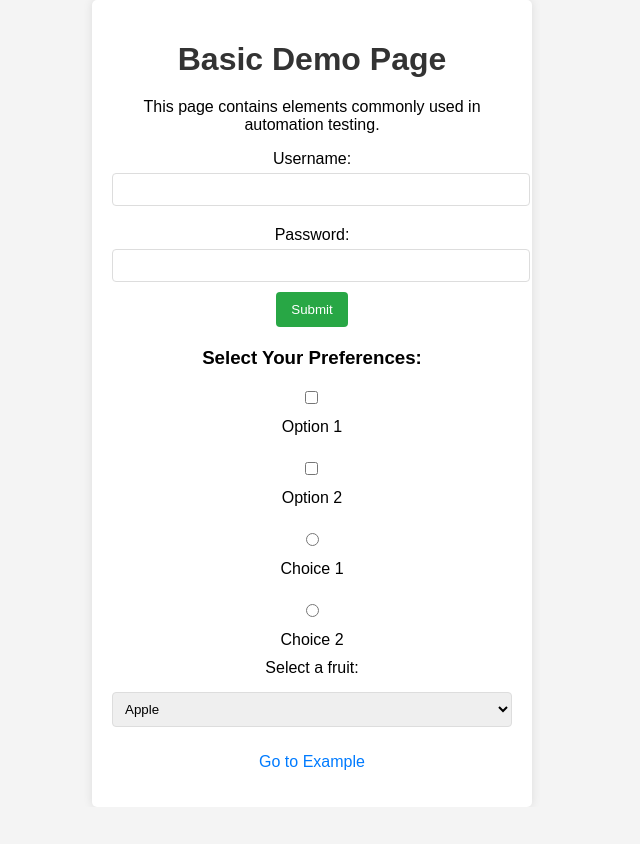
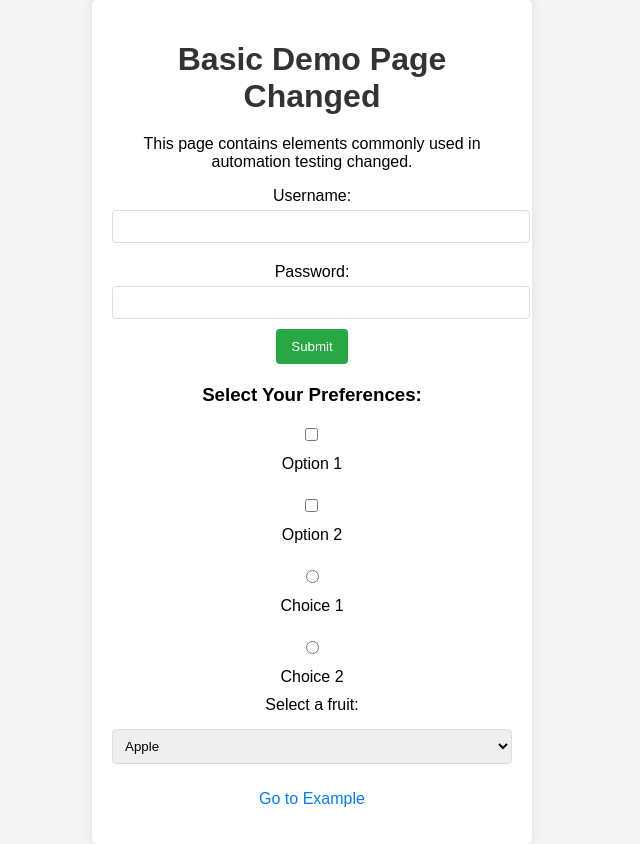
Before and after one commit to steve-inventive/ci-demo, a website: page style.html in a window 1280 px wide. Shown: the whole page, without its empty margins (328-968 px from the left). Before the commit the page ends 807 px from the top, so only its background shows below. Drawn offline with Linux system fonts and the light colour scheme.

Commit message:
Update style.html
demonstrating eyes

```diff
--- a/style.html
+++ b/style.html
@@ -83,9 +83,9 @@
 </head>
 <body>
     <div class="container">
-        <h1>Basic Demo Page</h1>
+        <h1>Basic Demo Page Changed</h1>
 
-        <p>This page contains elements commonly used in automation testing.</p>
+        <p>This page contains elements commonly used in automation testing changed.</p>
 
         <!-- Form with inputs -->
         <form id="styled-form">
```
